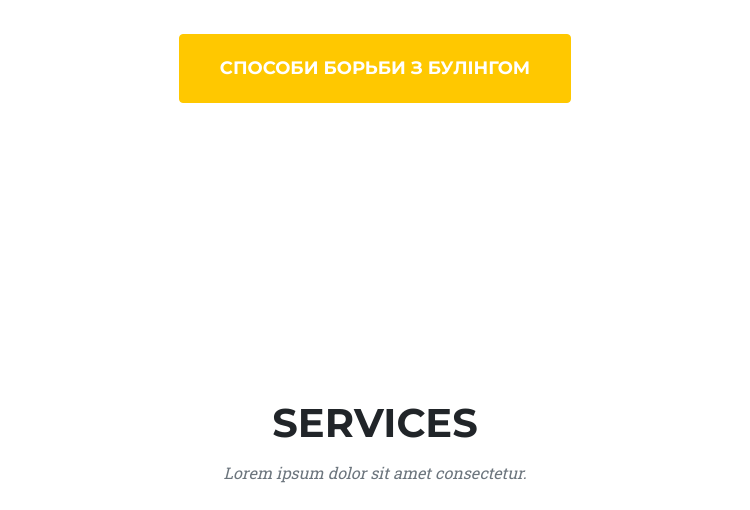
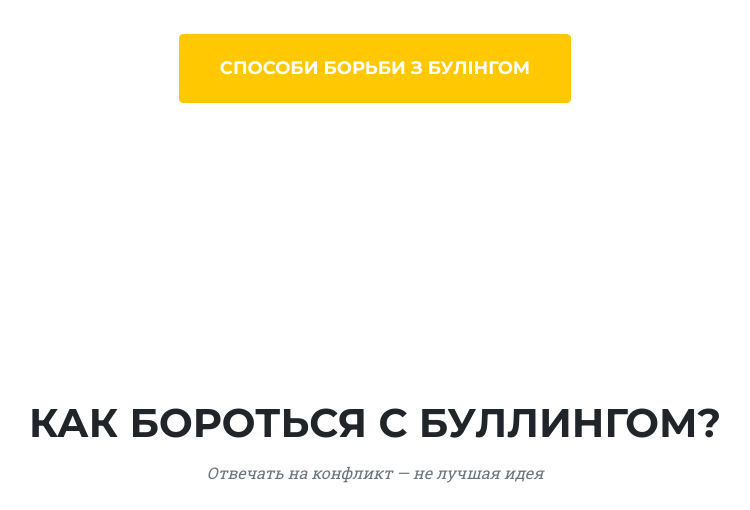
Before and after one commit to OlexiyOdarchuk/Abibas-antibulling, a plain HTML site: page index.html in a window 1280 px wide. Shown: the part 442-952 px from the top of the page, without its empty margins (265-1015 px from the left). Drawn offline with Linux system fonts and the light colour scheme.

Commit message:
Add changes

```diff
--- a/index.html
+++ b/index.html
@@ -28,8 +28,8 @@
         <section class="page-section" id="services">
             <div class="container">
                 <div class="text-center">
-                    <h2 class="section-heading text-uppercase">Services</h2>
-                    <h3 class="section-subheading text-muted">Lorem ipsum dolor sit amet consectetur.</h3>
+                    <h2 class="section-heading text-uppercase">Как бороться с буллингом?</h2>
+                    <h3 class="section-subheading text-muted">Отвечать на конфликт — не лучшая идея</h3>
                 </div>
                 <div class="row text-center">
                     <div class="col-md-4">
```
